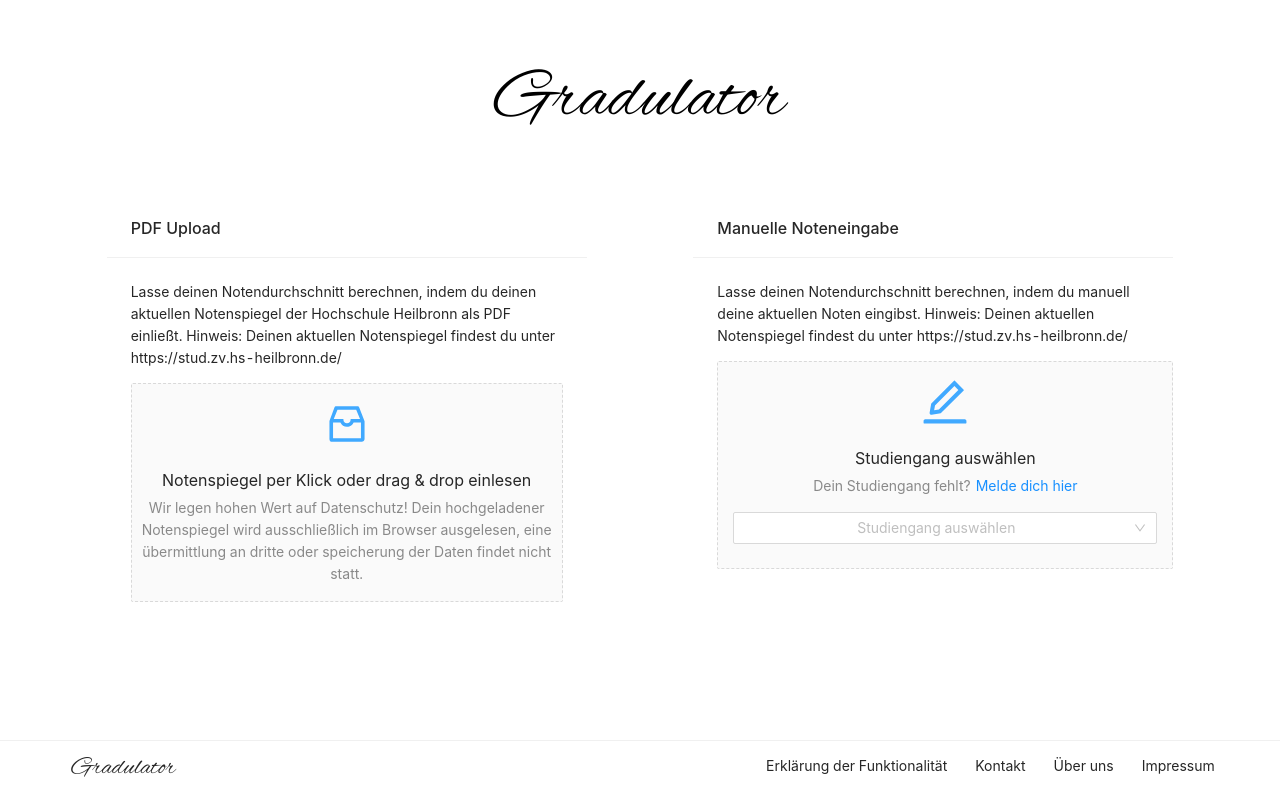
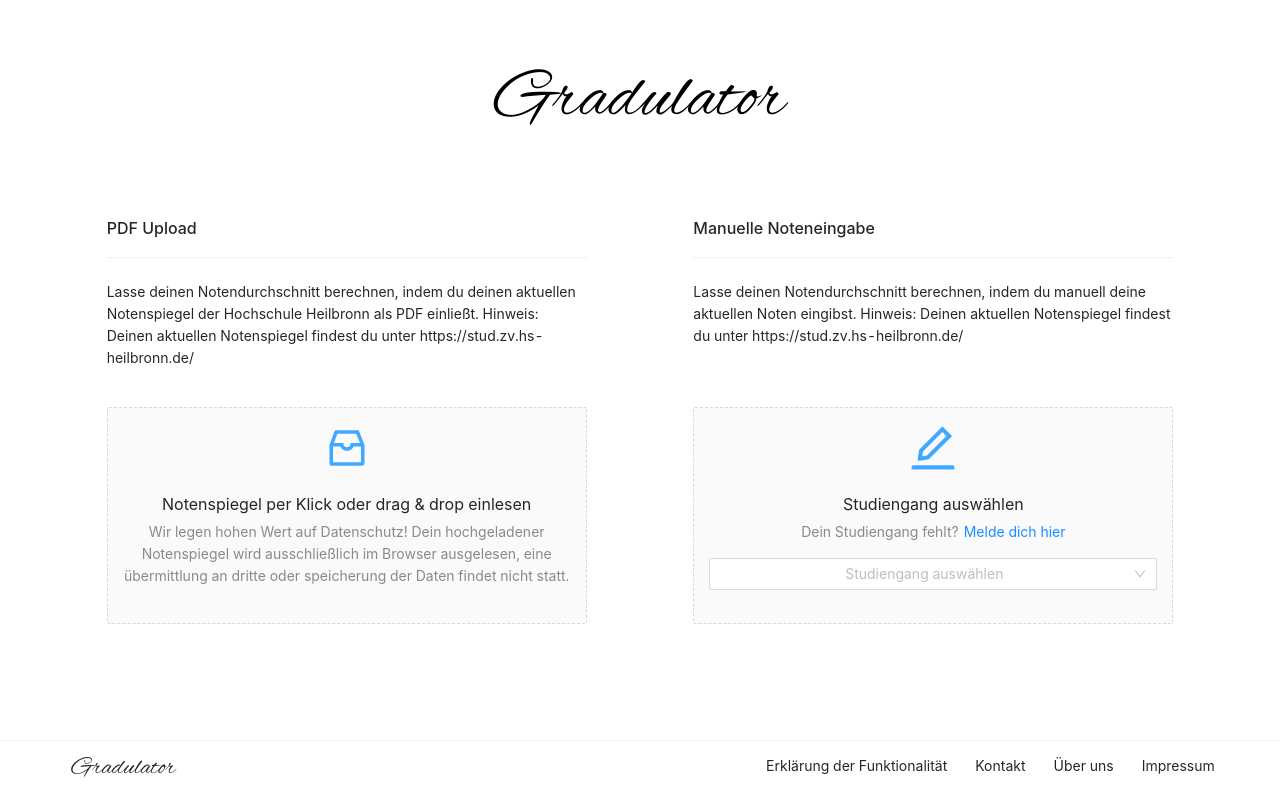
Before and after one commit to malik-zenth/gradulator, a React (Create React App) app: page / in a window 1280 px wide. Built offline with nearby package versions, Linux system fonts and the light colour scheme; the HTML template or start-up script is replaced by a standard one.

Commit message:
Fixed sizing

```diff
--- /dev/null
+++ b/src/Components/Card_PdfUpload.tsx
@@ -0,0 +1,17 @@
+import React from "react"
+import { Card } from 'antd';
+
+class CardPdf extends React.Component {
+
+    render() {
+        return (
+            <div>
+                <Card title="PDF Upload" bordered={false} headStyle={{padding: 0}} bodyStyle={{paddingLeft: 0, paddingRight: 0}}>
+                    <p>Lasse deinen Notendurchschnitt berechnen, indem du deinen aktuellen Notenspiegel der Hochschule Heilbronn als PDF einließt. Hinweis: Deinen aktuellen Notenspiegel findest du unter https://stud.zv.hs-heilbronn.de/</p>
+                </Card>
+            </div>
+        )
+    }
+}
+
+export default CardPdf
--- a/src/Components/Formular.tsx
+++ b/src/Components/Formular.tsx
@@ -101,7 +101,7 @@
     }
     return (
       <div>
-        <div className="selectDegree-box">
+        <div>
           <div >
             {/* <div className="selectDegree-text">Studiengang auswählen</div>
             <div className="selectDegree-contact">
@@ -113,7 +113,7 @@
                 Melde dich hier
               </a>
             </div> */}
-            <div className="ant-upload ant-upload-drag" style={{paddingTop: '16px'}}>
+            <div className="ant-upload ant-upload-drag" style={{paddingTop: '16px', minHeight: '217px'}}>
               <p className="ant-upload-drag-icon ant-upload-drag ">
               <EditOutlined />
               </p>
--- a/src/Components/ManualDataEntry.tsx
+++ b/src/Components/ManualDataEntry.tsx
@@ -6,7 +6,7 @@
     render() {
         return (
             <div>
-                <Card title="Manuelle Noteneingabe" bordered={false} bodyStyle={{paddingBottom: 0}}>
+                <Card title="Manuelle Noteneingabe" bordered={false} headStyle={{padding: 0}} bodyStyle={{paddingLeft: 0, paddingRight: 0}}>
                     <p>Lasse deinen Notendurchschnitt berechnen, indem du manuell deine aktuellen Noten eingibst. Hinweis: Deinen aktuellen Notenspiegel findest du unter https://stud.zv.hs-heilbronn.de/</p>
                 </Card>
             </div>
--- a/src/Components/PdfUpload.tsx
+++ b/src/Components/PdfUpload.tsx
@@ -99,11 +99,11 @@
             // Will call sub-process to extract grades from text
             transformPdftoText(fileAsTypedArray).then(function (text: string) {
                 let returnedObject = mainProcess(text);
-                if(returnedObject.grades.length == 0) {
+                if (returnedObject.grades.length == 0) {
                     message.error(`${info.file.name} konnte leider nicht eingelesen werden.`);
                 }
                 else {
-                    message.loading({ content: 'Notenspiegel wird verarbeitet', key});
+                    message.loading({ content: 'Notenspiegel wird verarbeitet', key });
                     setTimeout(() => {
                         message.success({ content: 'Notenspiegel wurde erfolgreich eingelesen!', key, duration: 2 });
                     }, 1500);
@@ -236,17 +236,14 @@
     render() {
         return (
             <div>
-                    <Card title="PDF Upload" bordered={false}>
-                        <p>Lasse deinen Notendurchschnitt berechnen, indem du deinen aktuellen Notenspiegel der Hochschule Heilbronn als PDF einließt. Hinweis: Deinen aktuellen Notenspiegel findest du unter https://stud.zv.hs-heilbronn.de/</p>
                 {/* @ts-ignore: Unreachable code error */}
-                        <Dragger customRequest={dummyRequest} onChange={this.handleChange} showUploadList={false}>
+                <Dragger customRequest={dummyRequest} onChange={this.handleChange} showUploadList={false} style={{minHeight: '217px'}}>
                     <p className="ant-upload-drag-icon">
                         <InboxOutlined />
                     </p>
                     <p className="ant-upload-text">Notenspiegel per Klick oder drag & drop einlesen</p>
                     <p className="ant-upload-hint">Wir legen hohen Wert auf Datenschutz! Dein hochgeladener Notenspiegel wird ausschließlich im Browser ausgelesen, eine übermittlung an dritte oder speicherung der Daten findet nicht statt.</p>
                 </Dragger>
-                    </Card>
             </div>
         )
     }
--- a/src/Pages/Home.tsx
+++ b/src/Pages/Home.tsx
@@ -1,9 +1,10 @@
 import React from "react"
 import PdfUpload from "../Components/PdfUpload"
 import ManualDataEntry from "../Components/ManualDataEntry"
+import CardPdf from "../Components/Card_PdfUpload"
 import { Formular, AveragePage, Footer, Header, GradeInput } from "../Components"
 import { UserInput, SingleOption } from "../Data/types";
-import { Row, Col, Modal, Button, message } from 'antd';
+import { Row, Col, Modal, Button, message, Card } from 'antd';
 import { options } from "../Data";
 import {MailLink} from "../Components/const"
 import jsPDF from 'jspdf';
@@ -162,14 +163,41 @@
                             <Row>
                                 <Col xs={2} sm={2} md={2} lg={2} xl={2}></Col>
                                 <Col xs={20} sm={20} md={20} lg={9} xl={9}>
+                                    <CardPdf />
+                                </Col>
+                                <Col xs={2} sm={2} md={2} lg={2} xl={2}></Col>
+                                <Col xs={2} sm={2} md={2} lg={0} xl={0}></Col>
+                                <Col xs={20} sm={20} md={20} lg={0} xl={0}>
+                                    <PdfUpload
+                                            setGrades={(grades: UserInput[], selectedDegree: string) => this.setGrades(grades, selectedDegree)}
+                                        />
+                                </Col>
+                                <Col xs={2} sm={2} md={2} lg={0} xl={0}></Col>
+                                <Col xs={2} sm={2} md={2} lg={0} xl={0}></Col>
+                                <Col xs={20} sm={20} md={20} lg={9} xl={9}>
+                                    <ManualDataEntry/>
+                                </Col>
+                                <Col xs={2} sm={2} md={2} lg={2} xl={2}></Col>
+                                <Col xs={2} sm={2} md={2} lg={0} xl={0}></Col>
+                                <Col xs={20} sm={20} md={20} lg={0} xl={0}>
+                                    <Formular
+                                        options={options}
+                                        selected={selectedDegree}
+                                        inputGrades={inputValues}
+                                        resetInputGradesAndUpdateSelectedDegree={(selectedDegree: string) => this.resetInputGradesAndUpdateSelectedDegree(selectedDegree)}
+                                    />
+                                </Col>
+                                <Col xs={2} sm={2} md={2} lg={0} xl={0}></Col>
+                            </Row>
+                            <Row>
+                                <Col xs={0} sm={0} md={0} lg={2} xl={2}></Col>
+                                <Col xs={0} sm={0} md={0} lg={9} xl={9}>
                                     <PdfUpload
                                         setGrades={(grades: UserInput[], selectedDegree: string) => this.setGrades(grades, selectedDegree)}
                                     />
                                 </Col>
-                                <Col xs={2} sm={2} md={2} lg={2} xl={2}></Col>
-                                <Col xs={2} sm={2} md={2} lg={0} xl={0}></Col>
-                                <Col xs={20} sm={20} md={20} lg={9} xl={9}>
-                                    <ManualDataEntry/>
+                                <Col xs={0} sm={0} md={0} lg={2} xl={2}></Col>
+                                <Col xs={0} sm={0} md={0} lg={9} xl={9}>
                                     <Formular
                                     options={options}
                                     selected={selectedDegree}
@@ -177,11 +205,11 @@
                                     resetInputGradesAndUpdateSelectedDegree={(selectedDegree: string) => this.resetInputGradesAndUpdateSelectedDegree(selectedDegree)}
                                 />
                                 </Col>
-                                <Col xs={2} sm={2} md={2} lg={2} xl={2}></Col>
+                                <Col xs={0} sm={0} md={0} lg={2} xl={2}></Col>
                             </Row>
 
                         {(selectedDegree && !showModal) &&
-                        <div ref={ref as React.RefObject<HTMLDivElement>}>
+                        <div ref={ref as React.RefObject<HTMLDivElement>} style={{paddingTop: 50}}>
                         <GradeInput
                             options={options[selectedDegree]}
                             inputGrades={inputValues}
--- a/static/style-desktop.css
+++ b/static/style-desktop.css
@@ -31,6 +31,7 @@
 
     .selectDegree-box{
         padding-left: 24px;
+        min-height: 217px;;
     }
 
     .form-selectDegree{
```
Lines whose indentation alone changed are shown as unchanged.
